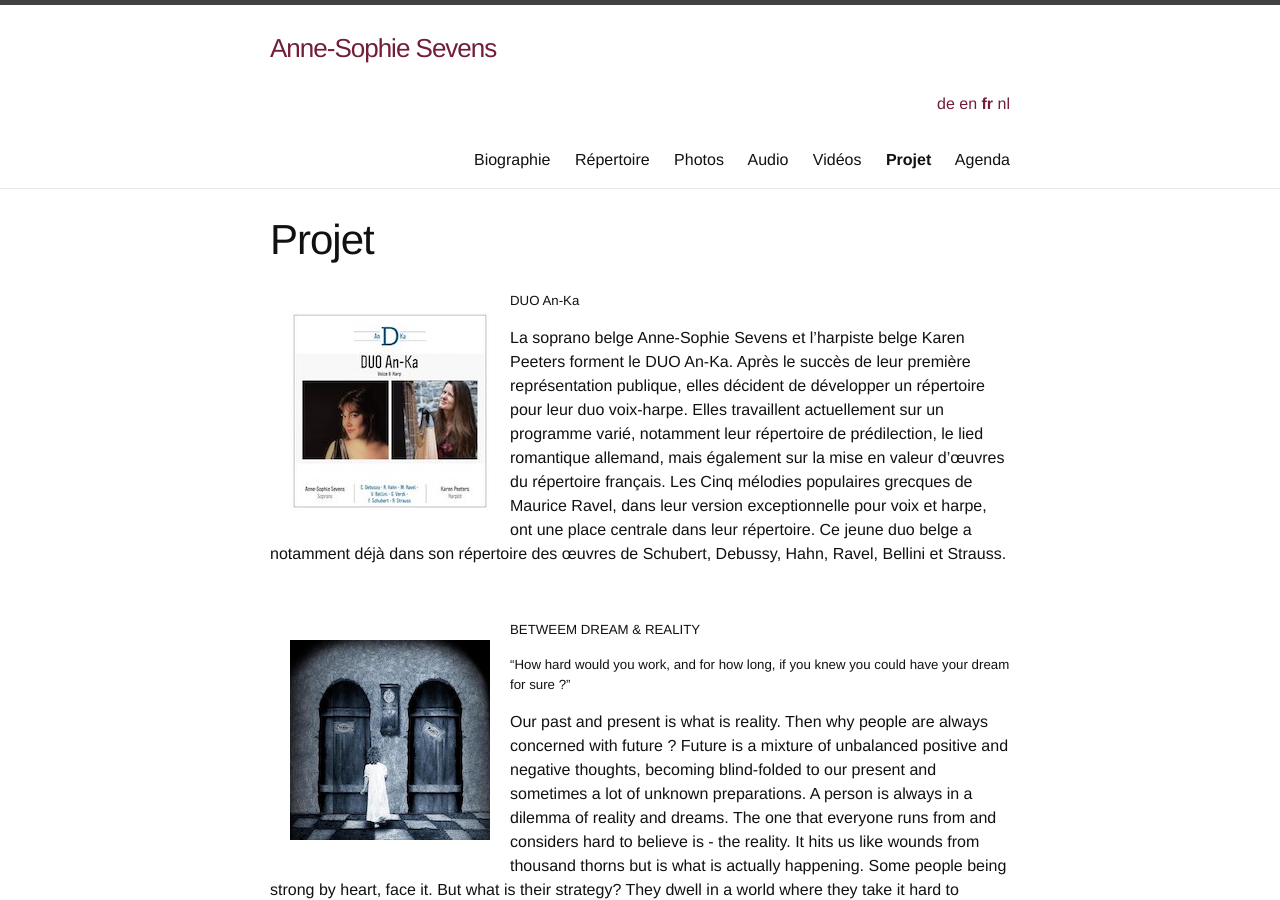
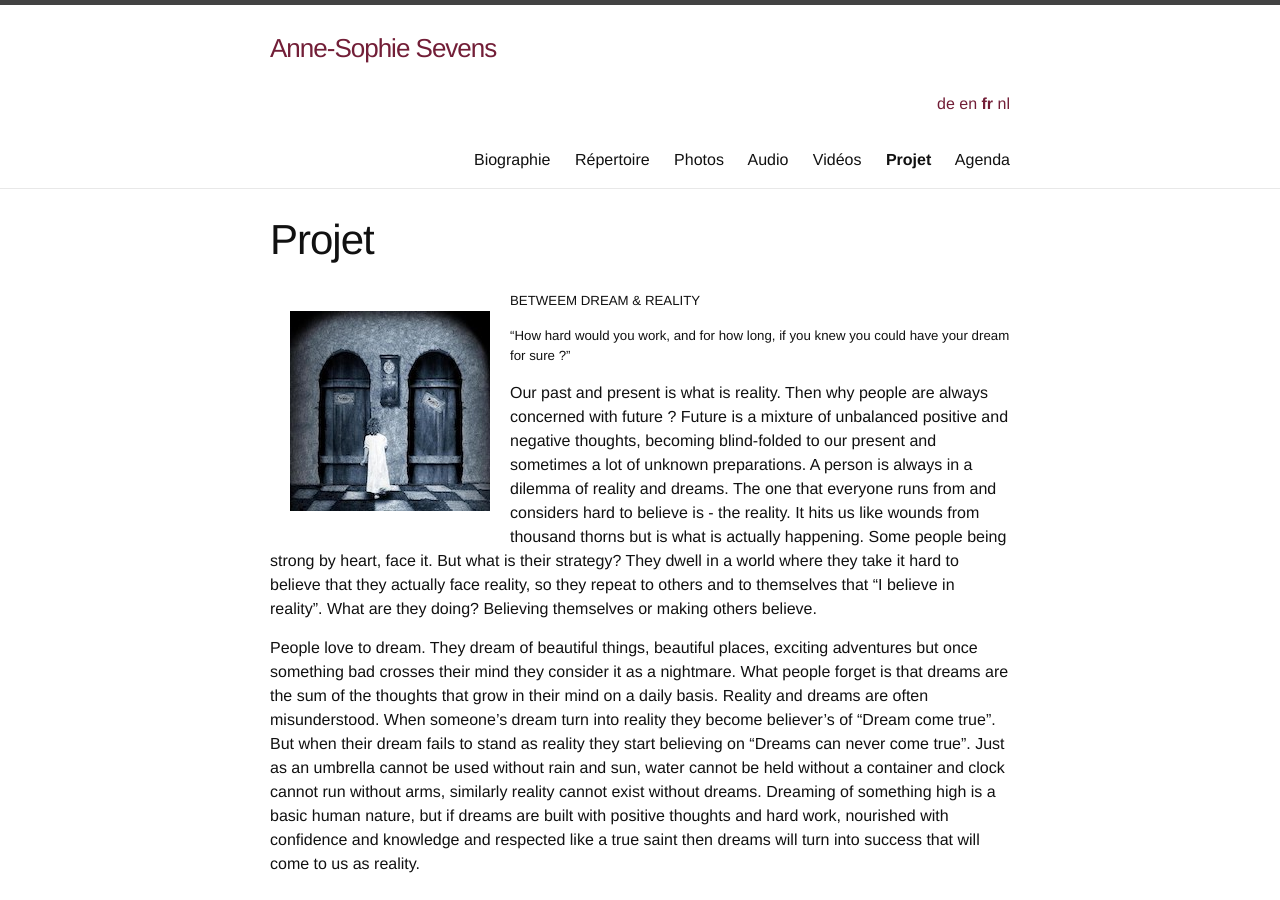
Before and after one commit to annesophie-sevens/annesophie-sevens.github.io, a Jekyll site: the page built from project-fr.md, in a window 1280 px wide and 900 px high. Built offline with Jekyll 4.4.1, drawn with Linux system fonts in a browser that asks for light colours; nearby versions of some CDN libraries.

Commit message:
Update project-fr.md

```diff
--- a/project-fr.md
+++ b/project-fr.md
@@ -6,14 +6,6 @@ lang: fr
 ref: project
 
 ---
-<img style="float: left; padding: 20px" src="/assets/Duo Anka Affiche.jpg">
-
-##### DUO An-Ka
-La soprano belge Anne-Sophie Sevens et l'harpiste belge Karen Peeters forment le DUO An-Ka. Après le succès de leur première représentation publique, elles décident de développer un répertoire pour leur duo voix-harpe. Elles travaillent actuellement sur un programme varié, notamment leur répertoire de prédilection, le lied romantique allemand, mais également sur la mise en valeur d'œuvres du répertoire français. Les Cinq mélodies populaires grecques de Maurice Ravel, dans leur version exceptionnelle pour voix et harpe, ont une place centrale dans leur répertoire.
-Ce jeune duo belge a notamment déjà dans son répertoire des œuvres de Schubert, Debussy, Hahn, Ravel, Bellini et Strauss.
-
-&nbsp;
-
 <img style="float: left; padding: 20px" src="/assets/dream.jpg">
 
 ##### BETWEEM DREAM & REALITY
```
